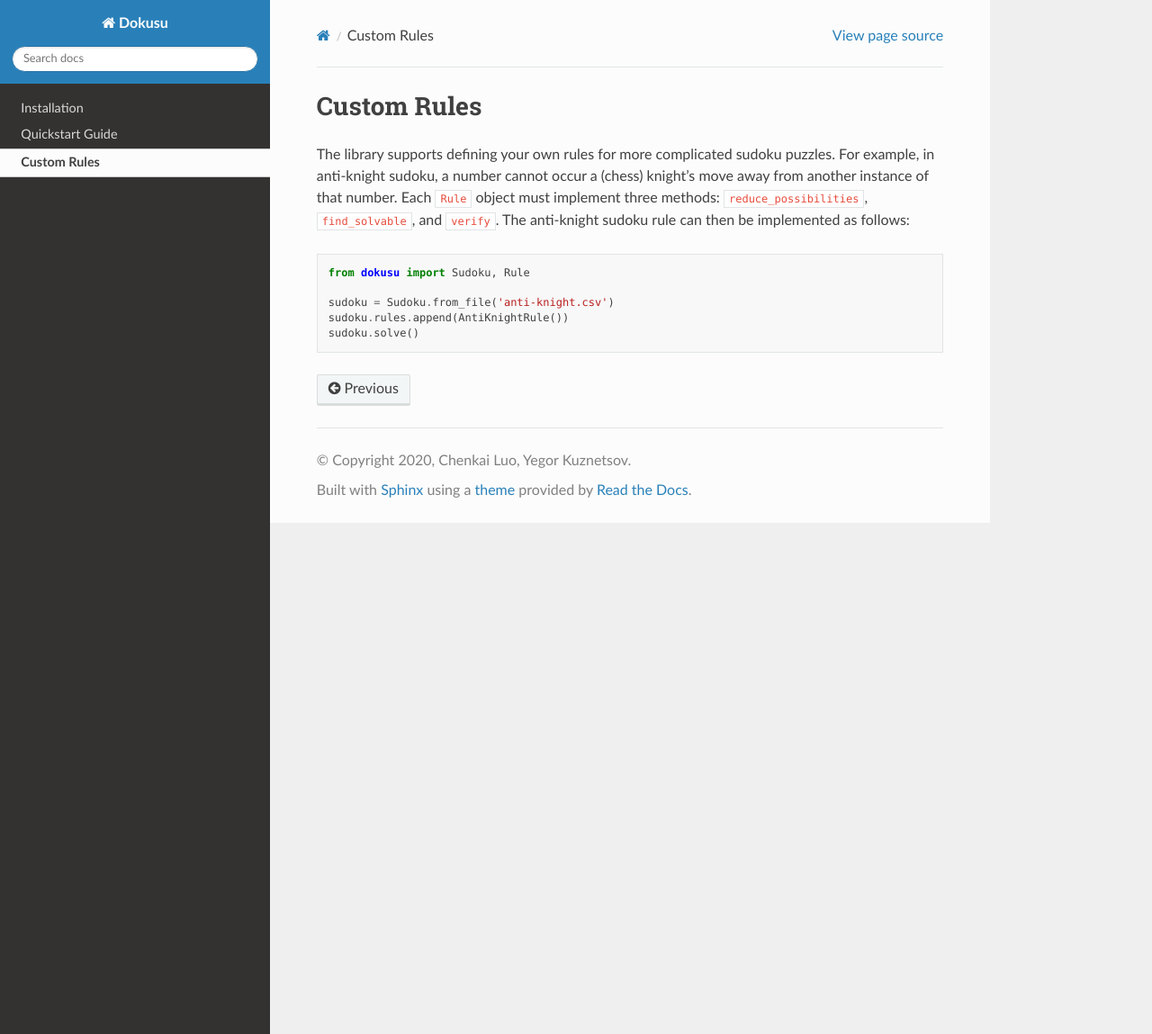
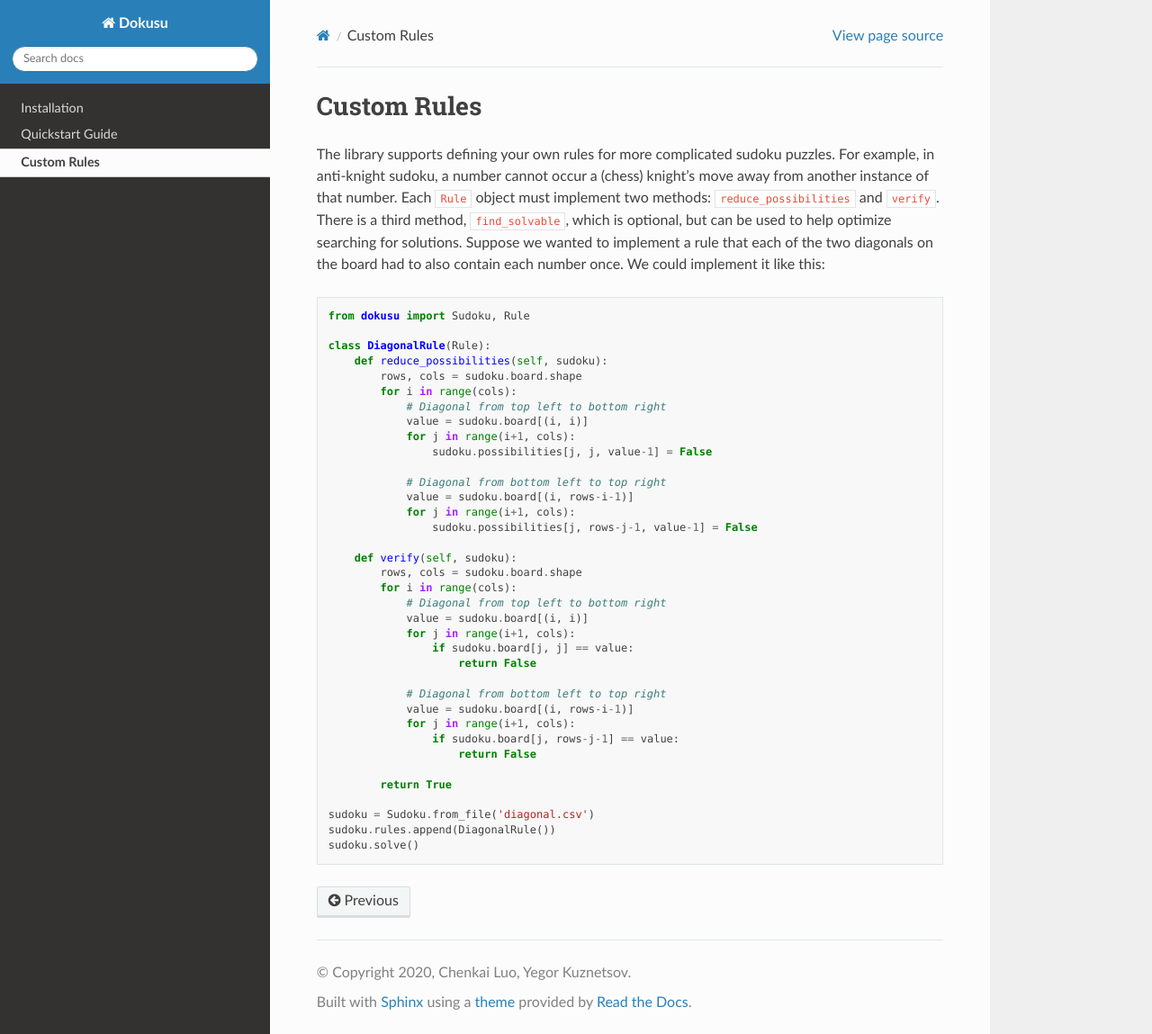
Before and after one commit to Chenkail/Dokusu, a Sphinx documentation site: the page built from docs/source/custom-rules.rst, in a window 1280 px wide and 1149 px high. Shown: the whole window at 90% size. Built offline with Sphinx 7.4.7 and the Read the Docs theme 2.0.0, drawn with Linux system fonts in a browser that asks for light colours.

Commit message:
Add DiagonalRule example

```diff
--- a/docs/source/custom-rules.rst
+++ b/docs/source/custom-rules.rst
@@ -2,12 +2,43 @@
 Custom Rules
 ************
 
-The library supports defining your own rules for more complicated sudoku puzzles. For example, in anti-knight sudoku, a number cannot occur a (chess) knight's move away from another instance of that number. Each ``Rule`` object must implement three methods: ``reduce_possibilities``, ``find_solvable``, and ``verify``. The anti-knight sudoku rule can then be implemented as follows:
+The library supports defining your own rules for more complicated sudoku puzzles. For example, in anti-knight sudoku, a number cannot occur a (chess) knight's move away from another instance of that number. Each ``Rule`` object must implement two methods: ``reduce_possibilities`` and ``verify``. There is a third method, ``find_solvable``, which is optional, but can be used to help optimize searching for solutions. Suppose we wanted to implement a rule that each of the two diagonals on the board had to also contain each number once. We could implement it like this:
 
 .. code:: python
 
     from dokusu import Sudoku, Rule
 
-    sudoku = Sudoku.from_file('anti-knight.csv')
-    sudoku.rules.append(AntiKnightRule())
+    class DiagonalRule(Rule):
+        def reduce_possibilities(self, sudoku):
+            rows, cols = sudoku.board.shape
+            for i in range(cols):
+                # Diagonal from top left to bottom right
+                value = sudoku.board[(i, i)]
+                for j in range(i+1, cols):
+                    sudoku.possibilities[j, j, value-1] = False
+
+                # Diagonal from bottom left to top right
+                value = sudoku.board[(i, rows-i-1)]
+                for j in range(i+1, cols):
+                    sudoku.possibilities[j, rows-j-1, value-1] = False
+
+        def verify(self, sudoku):
+            rows, cols = sudoku.board.shape
+            for i in range(cols):
+                # Diagonal from top left to bottom right
+                value = sudoku.board[(i, i)]
+                for j in range(i+1, cols):
+                    if sudoku.board[j, j] == value:
+                        return False
+
+                # Diagonal from bottom left to top right
+                value = sudoku.board[(i, rows-i-1)]
+                for j in range(i+1, cols):
+                    if sudoku.board[j, rows-j-1] == value:
+                        return False
+
+            return True
+
+    sudoku = Sudoku.from_file('diagonal.csv')
+    sudoku.rules.append(DiagonalRule())
     sudoku.solve()
```
Also changed, not shown: 143/DESIGN.md (+1 -1 lines), setup.py (line endings or trailing spaces), 1 other file.
